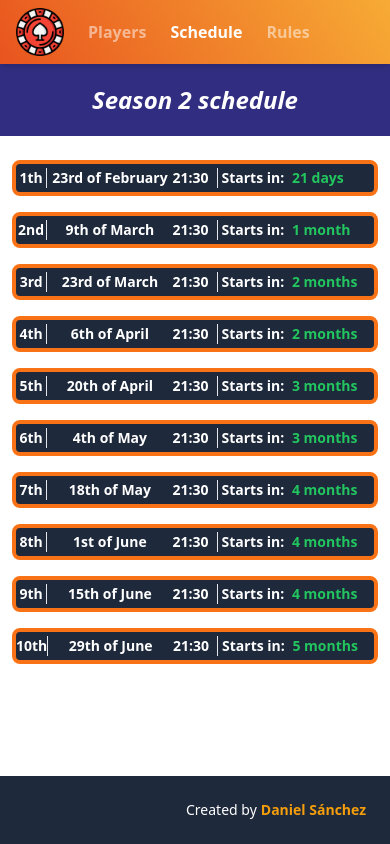
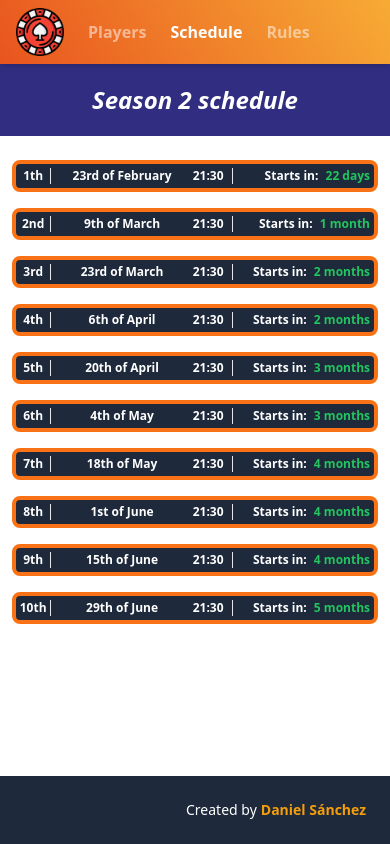
Before and after one commit to dguasch89/poker-league, a React (Vite) app: page /schedule in a window 390 px wide. Built offline with nearby package versions, Linux system fonts and the light colour scheme.

Commit message:
fix: schedule breakpoints fixed

```diff
--- a/src/UI/views/Schedule.tsx
+++ b/src/UI/views/Schedule.tsx
@@ -23,18 +23,22 @@ export function Schedule() {
           <div
             key={g.id}
             className="grid gap-0 sm:gap-4 grid-cols-schedule justify-center items-center rounded-lg m-2 transform
-                                transition duration-500 hover:scale-110 cursor-pointer border-4 border-orange-500 text-sm sm:text-2xl font-bold text-white bg-slate-800"
+                                transition duration-500 hover:scale-110 cursor-pointer border-4 border-orange-500 text-xs sm:text-xl lg:text-3xl lg:p-2 font-semibold text-white bg-slate-800"
           >
             <span className="text-center border-r">{appendOrdinal(g.id)}</span>
             <span className="p-1 text-center">
               {format(new Date(g.date), "do 'of' MMMM")}
             </span>
             <span className="pr-2 text-center border-r">{g.hour}</span>
-            <div className="flex p-1 sm:pl-4">
+            <div className="flex p-1 sm:pl-4 justify-end items-center">
               {isPast(new Date(g.date)) ? (
                 <div className="flex justify-center items-center">
-                  <img src={goldMedal} className="w-12" alt="gold-medal" />
-                  <span>{getWinner(g.winner, players)}</span>
+                  <img
+                    src={goldMedal}
+                    className="w-4 sm:w-8 lg:w-12"
+                    alt="gold-medal"
+                  />
+                  <span className="pl-1">{getWinner(g.winner, players)}</span>
                 </div>
               ) : (
                 <div>
--- a/src/domain/data/games-schedule.json
+++ b/src/domain/data/games-schedule.json
@@ -1,61 +1,61 @@
 [
   {
     "id": 1,
-    "date": "2023/02/23",
+    "date": "2023-02-23T21:30:00",
     "hour": "21:30",
     "winner": 1
   },
   {
     "id": 2,
-    "date": "2023/03/09",
+    "date": "2023-03-09T21:30:00",
     "hour": "21:30",
     "winner": 1
   },
   {
     "id": 3,
-    "date": "2023/03/23",
+    "date": "2023-03-23T21:30:00",
     "hour": "21:30",
     "winner": 1
   },
   {
     "id": 4,
-    "date": "2023/04/06",
+    "date": "2023-04-06T21:30:00",
     "hour": "21:30",
     "winner": 1
   },
   {
     "id": 5,
-    "date": "2023/04/20",
+    "date": "2023-04-20T21:30:00",
     "hour": "21:30",
     "winner": 1
   },
   {
     "id": 6,
-    "date": "2023/05/04",
+    "date": "2023-05-04T21:30:00",
     "hour": "21:30",
     "winner": 1
   },
   {
     "id": 7,
-    "date": "2023/05/18",
+    "date": "2023-05-18T21:30:00",
     "hour": "21:30",
     "winner": 1
   },
   {
     "id": 8,
-    "date": "2023/06/01",
+    "date": "2023-06-01T21:30:00",
     "hour": "21:30",
     "winner": 1
   },
   {
     "id": 9,
-    "date": "2023/06/15",
+    "date": "2023-06-15T21:30:00",
     "hour": "21:30",
     "winner": 1
   },
   {
     "id": 10,
-    "date": "2023/06/29",
+    "date": "2023-06-29T21:30:00",
     "hour": "21:30",
     "winner": 1
   }
--- a/tailwind.config.cjs
+++ b/tailwind.config.cjs
@@ -6,7 +6,7 @@ module.exports = {
       gridTemplateColumns: {
         // Complex site-specific column configuration
         standings: "10% 1fr 15% 15% 15%",
-        schedule: "1fr 4fr 1fr 5fr ",
+        schedule: "1fr 4fr 1fr 4fr ",
       },
     },
   },
```
